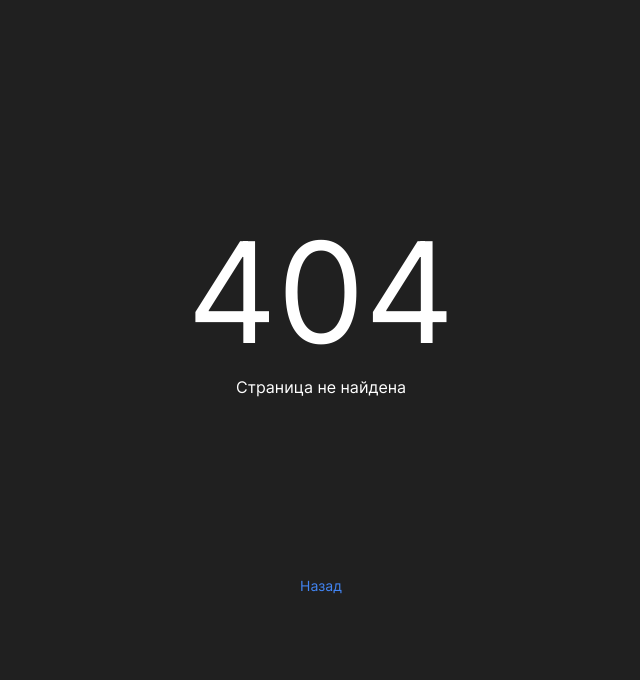
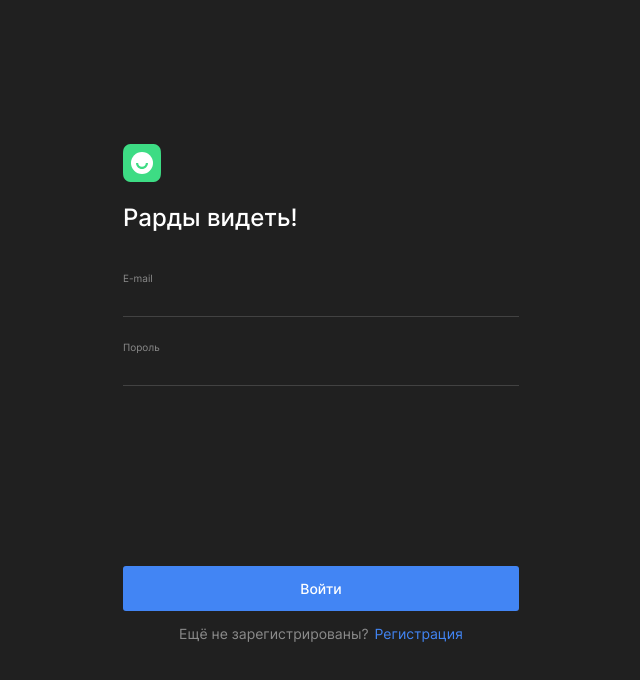
Before and after one commit to vitka27/movies-explorer-frontend, a React (Create React App) app: page / in a window 1280 px wide. Before the commit this address had no page. Shown: the top 680 px of the page, without its empty margins (319-959 px from the left). Built offline with nearby package versions, Linux system fonts and the light colour scheme.

Commit message:
add block Login

```diff
--- a/src/components/App/App.js
+++ b/src/components/App/App.js
@@ -14,10 +14,10 @@ function App() {
       {/* <Header /> */}
       {/* <Main /> */}
       {/* <Movies /> */}
-      {/* <Login /> */}
+      <Login />
       {/* <Profile /> */}
       {/* <Footer /> */}
-      <NotFound />
+      {/* <NotFound /> */}
     </div>
   );
 }
--- a/src/components/Auth/Login/Login.css
+++ b/src/components/Auth/Login/Login.css
@@ -0,0 +1,103 @@
+.login {
+  background-color: #202020;
+}
+.login_wrap {
+  display: flex;
+  flex-direction: column;
+  justify-content: center;
+  height: 100vh;
+  width: 396px;
+  margin: auto;
+}
+.login__logo {
+}
+.login__img {
+}
+.login__title {
+  color: #fff;
+  font-family: Inter;
+  font-size: 24px;
+  font-style: normal;
+  font-weight: 500;
+  line-height: normal;
+}
+.login__form {
+  display: flex;
+  flex-direction: column;
+}
+.login__input {
+  display: flex;
+  flex-direction: column;
+}
+.login__input-label {
+  padding-top: 24px;
+  color: #8b8b8b;
+  font-family: Inter;
+  font-size: 10px;
+  font-style: normal;
+  font-weight: 400;
+  line-height: normal;
+}
+.login__input-label:first-child {
+}
+.login__input-text {
+  padding: 0;
+  padding-top: 15px;
+  border: none;
+  border-bottom: 1px solid #424242;
+  background: transparent;
+
+  color: #fff;
+  font-family: Inter;
+  font-size: 14px;
+  font-style: normal;
+  font-weight: 500;
+  line-height: normal;
+}
+.login__input-text:focus {
+  outline: none;
+}
+.login__input-error {
+}
+.login__button {
+  border: none;
+  cursor: pointer;
+  border-radius: 3px;
+  background: #4285f4;
+  width: 396px;
+  height: 45px;
+  margin-top: 180px;
+
+  color: #fff;
+  text-align: center;
+  font-family: Inter;
+  font-size: 14px;
+  font-style: normal;
+  font-weight: 500;
+  line-height: normal;
+}
+.login__register {
+  display: flex;
+  justify-content: center;
+  align-items: center;
+}
+.login__register-text {
+  color: #8b8b8b;
+  text-align: center;
+  font-family: Inter;
+  font-size: 14px;
+  font-style: normal;
+  font-weight: 400;
+  line-height: normal;
+}
+.login__register-link {
+  margin-left: 6px;
+  text-decoration: none;
+  color: #4285f4;
+  text-align: center;
+  font-family: Inter;
+  font-size: 14px;
+  font-style: normal;
+  font-weight: 400;
+  line-height: normal;
+}
--- a/src/components/Auth/Login/Login.jsx
+++ b/src/components/Auth/Login/Login.jsx
@@ -1,7 +1,40 @@
-import React from 'react'
+import React from "react";
+import logo from "../../../image/logo.svg";
 
 export default function Login() {
   return (
-    <div>Login</div>
-  )
+    <section className="login">
+      <div className="login_wrap">
+        <a href="/" className="login__logo">
+          <img src={logo} alt="" className="login__img" />
+        </a>
+        <h1 className="login__title">Рарды видеть!</h1>
+        <form action="" className="login__form">
+          <div className="login__input">
+            <label htmlFor="" className="login__input-label">
+              E-mail
+            </label>
+            <input type="text" className="login__input-text" />
+            <span className="login__input-error"></span>
+          </div>
+          <div className="login__input">
+            <label htmlFor="" className="login__input-label">
+              Пороль
+            </label>
+            <input type="text" className="login__input-text" />
+            <span className="login__input-error"></span>
+          </div>
+          <button type="submit" className="login__button">
+            Войти
+          </button>
+          <div className="login__register">
+            <p className="login__register-text">Ещё не зарегистрированы?</p>
+            <a href="/" className="login__register-link">
+              Регистрация
+            </a>
+          </div>
+        </form>
+      </div>
+    </section>
+  );
 }
--- a/src/components/Auth/Profile/Profile.css
+++ b/src/components/Auth/Profile/Profile.css
@@ -29,11 +29,14 @@
 .profile__input {
   border-bottom: 1px solid #424242;
   padding-bottom: 16px;
+  padding-top: 16px;
+}
+.profile__input:first-child {
+  padding-top: 0px;
 }
 .profile__input:last-child {
   border: none;
   padding-bottom: 0;
-  padding-top: 16px;
 }
 .profile__input-name {
   display: flex;
@@ -61,6 +64,12 @@
   outline: none;
 }
 .profile__input-error {
+  color: #ff3055;
+  font-family: Inter;
+  font-size: 10px;
+  font-style: normal;
+  font-weight: 400;
+  line-height: normal;
 }
 .profile__buttons {
   display: flex;
--- a/src/components/Auth/Profile/Profile.jsx
+++ b/src/components/Auth/Profile/Profile.jsx
@@ -30,7 +30,6 @@ export default function Profile() {
             </label>
             <span className="profile__input-error"></span>
           </div>
-        </fieldset>
           <div className="profile__buttons">
             <button className="profile__button" type="button">
               Редактировать
@@ -42,6 +41,7 @@ export default function Profile() {
               Выйти из аккаунта
             </button>
           </div>
+        </fieldset>
       </form>
     </section>
   );
```
Lines whose indentation alone changed are shown as unchanged.
